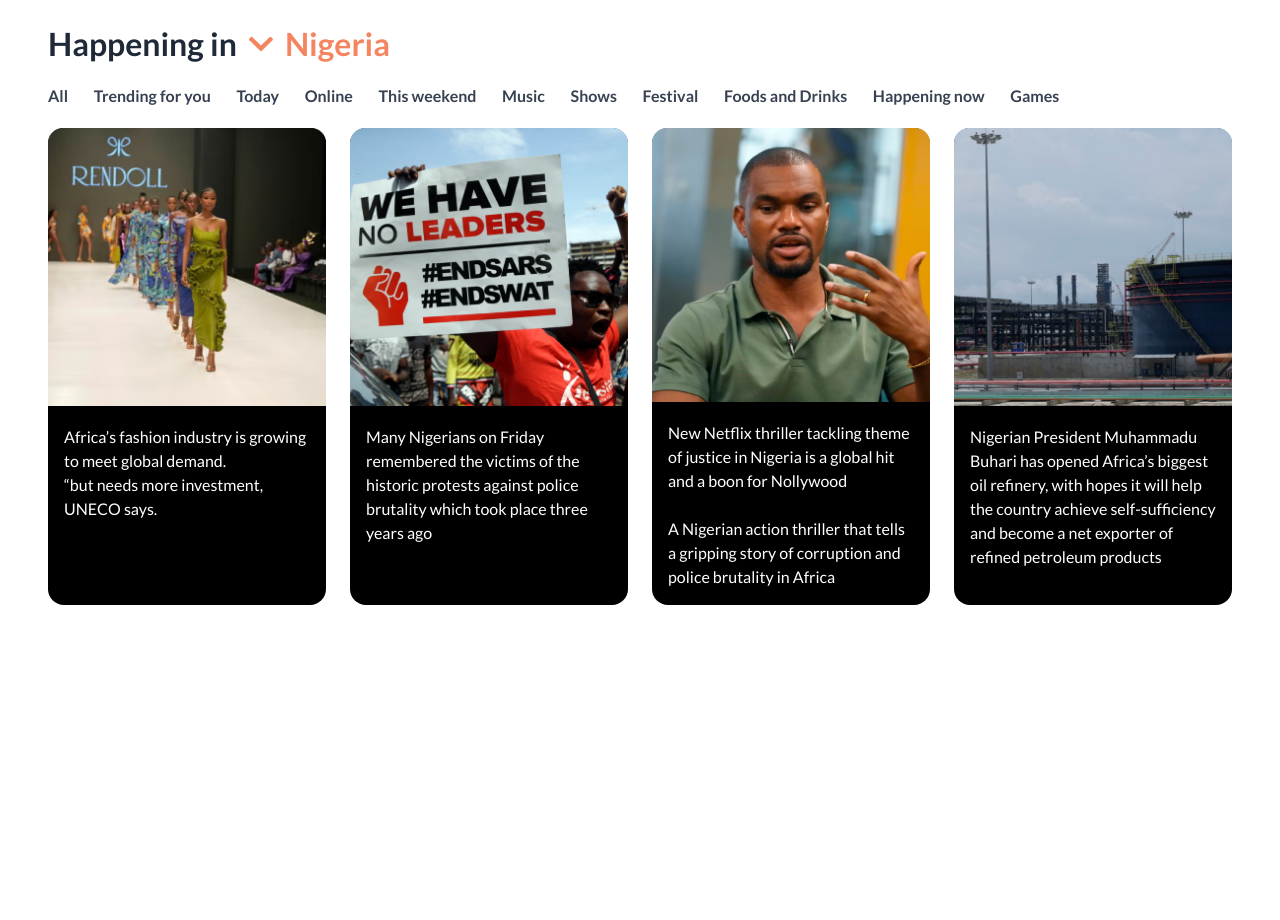
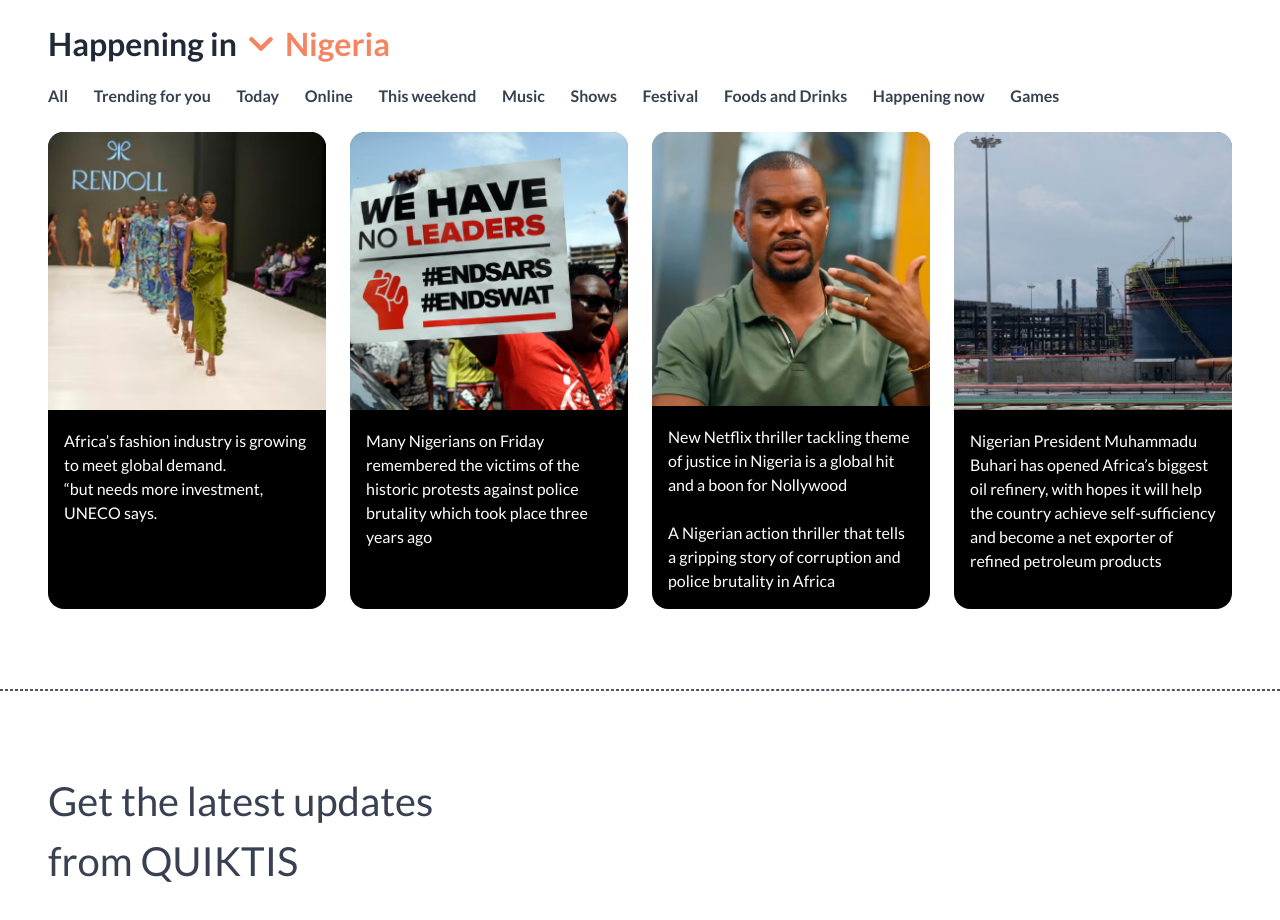
Before and after one commit to Iyanu456/quiktis, a Next.js app: page / in a window 1280 px wide. Shown: the part 1320-2240 px from the top of the page. Before the commit the page ends 1973 px from the top, so only its background shows below. Built offline with nearby package versions, Linux system fonts and the light colour scheme.

Commit message:
Default commit message

```diff
--- a/app/page.js
+++ b/app/page.js
@@ -188,7 +188,7 @@
 				))}
 			</ul>
 
-			<div className="grid sm:grid-cols-[1fr,1fr]  md:grid-cols-[1fr,1fr,1fr] lg:grid-cols-[1fr,1fr,1fr,1fr] gap-[1.5em] mt-5">
+			<div className="grid sm:grid-cols-[1fr,1fr]  md:grid-cols-[1fr,1fr,1fr] lg:grid-cols-[1fr,1fr,1fr,1fr] gap-[1.5em] mt-[1.5em]">
 				{category_cards.map((item, index) => (
 					<div key={index} className="bg-[#000000] text-white rounded-[1em]">
 						<Image src={item.image_src} alt="category" className="w-[100%]" height={100} width={100} unoptimized={true} />
@@ -200,6 +200,13 @@
 
 			</div>
 		</section>
+
+		<hr className="border-gray-600 border-[1.5px] border-dashed bg-white my-[5em]"></hr>
+
+		<section className="px-[1.5em] md:px-[3em] my-[3em]">
+			<h2 className="text-[2.3em]  lg:text-[2.5em] text-gray-700">Get the latest updates
+			<br></br>from  QUIKTIS</h2>
+		</section>
       </main>
     </>
   );
```
